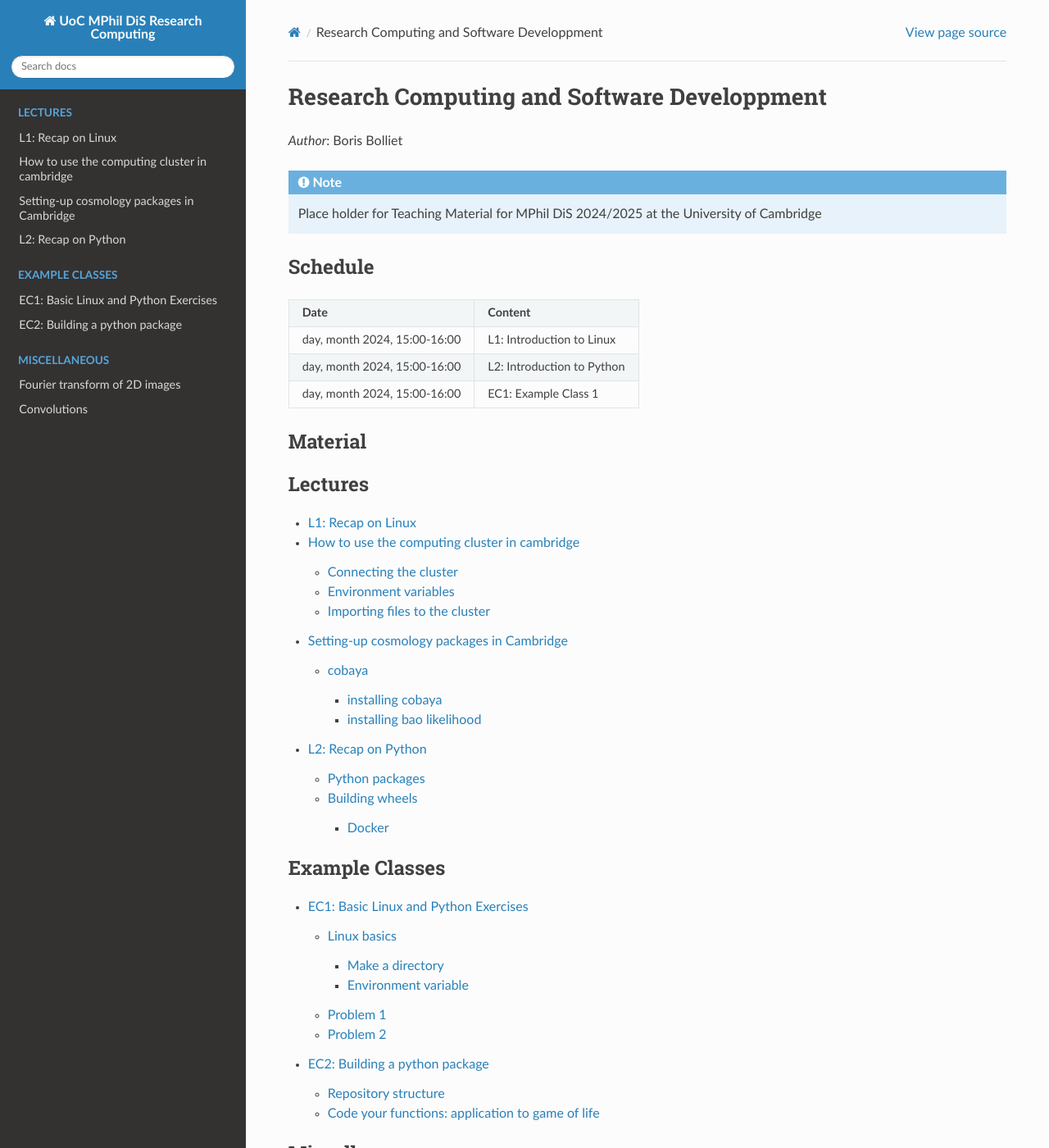
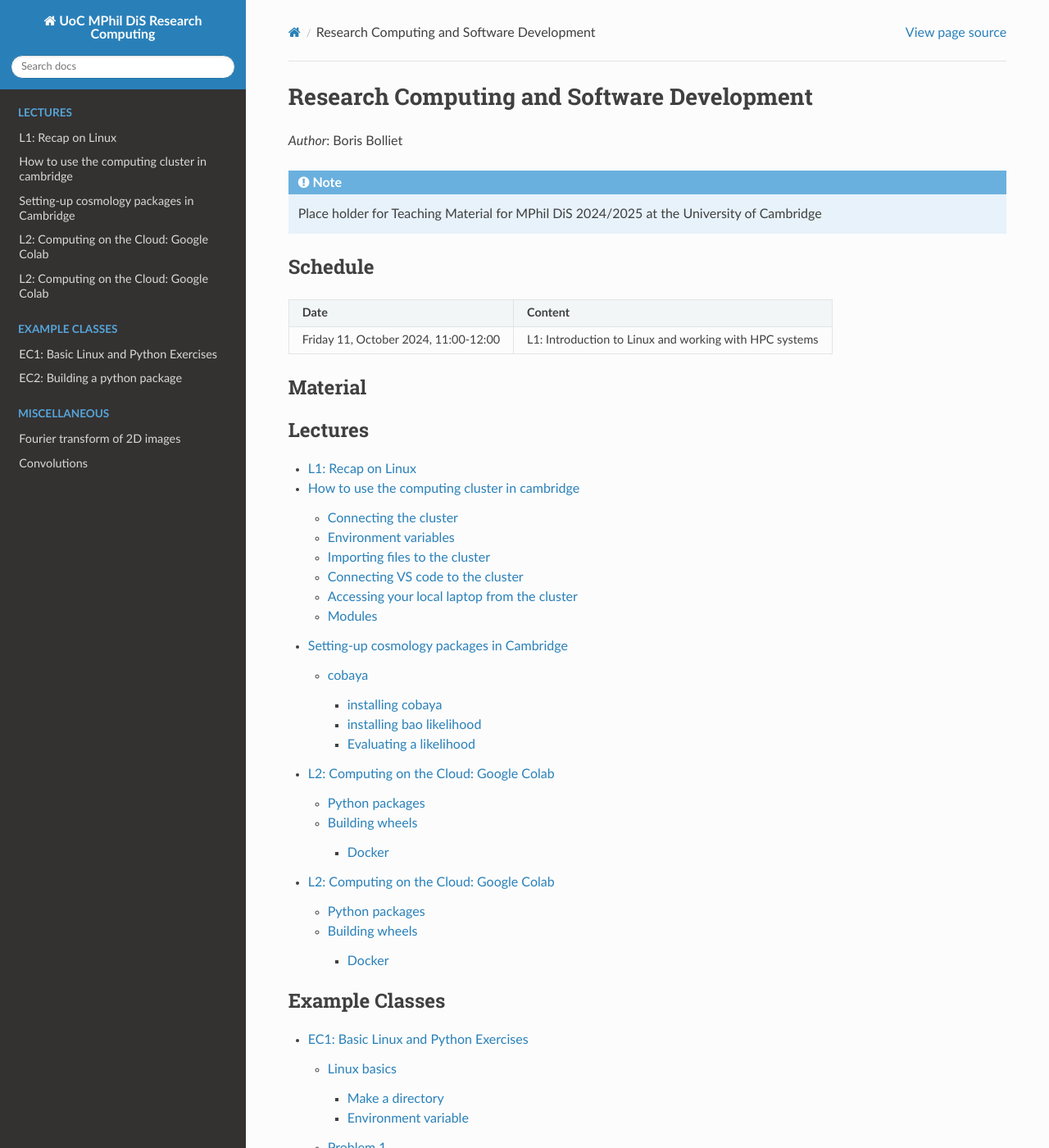
Before and after one commit to borisbolliet/ResearchComputing, a Sphinx documentation site: the page built from docs/index.rst, in a window 1280 px wide and 1400 px high. Shown: the whole window at 82% size. Built offline with Sphinx 7.4.7 and the Read the Docs theme 2.0.0, drawn with Linux system fonts in a browser that asks for light colours.

Commit message:
upload first files

```diff
--- a/docs/index.rst
+++ b/docs/index.rst
@@ -3,7 +3,7 @@
    You can adapt this file completely to your liking, but it should at least
    contain the root `toctree` directive.
 
-Research Computing and Software Developpment
+Research Computing and Software Development
 ===========================================
 
 | *Author*: Boris Bolliet
@@ -18,12 +18,9 @@ Schedule
 +------------------------------------------+---------------------------------------------------------------+
 | **Date**                                 | **Content**                                                   |
 +------------------------------------------+---------------------------------------------------------------+
-| day, month 2024, 15:00-16:00             | L1: Introduction to Linux                                     |
+| Friday 11, October 2024, 11:00-12:00     | L1: Introduction to Linux and working with HPC systems        |
 +------------------------------------------+---------------------------------------------------------------+
-| day, month 2024, 15:00-16:00             | L2: Introduction to Python                                    |
-+------------------------------------------+---------------------------------------------------------------+
-| day, month 2024, 15:00-16:00             | EC1: Example Class 1                                          |
-+------------------------------------------+---------------------------------------------------------------+
+
 
 
 Material
@@ -36,7 +33,8 @@ Material
    material/lecture1/notebook
    material/lecture1/notebook_camhpc
    material/lecture1/notebook_camhpc_cosmo
-   material/lecture2/notebook
+   material/lecture2/notebook_google_colab
+   material/lecture2/notebook_python_packages
 
 
 .. toctree::
```
Also changed, not shown: docs/material/lecture1/notebook_camhpc.ipynb, docs/material/lecture1/notebook_camhpc_cosmo.ipynb, docs/material/lecture2/notebook_google_colab.ipynb, docs/material/lecture2/notebook_python_packages.ipynb (added).
